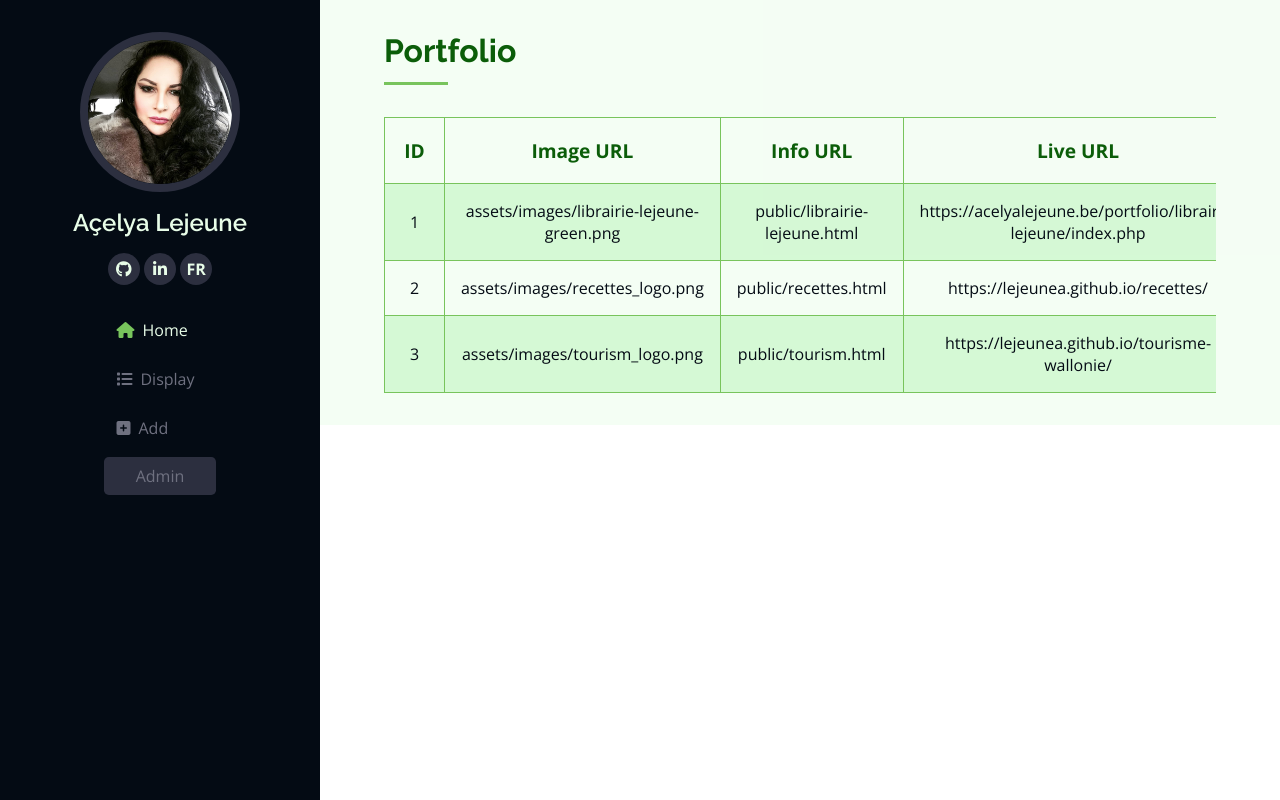
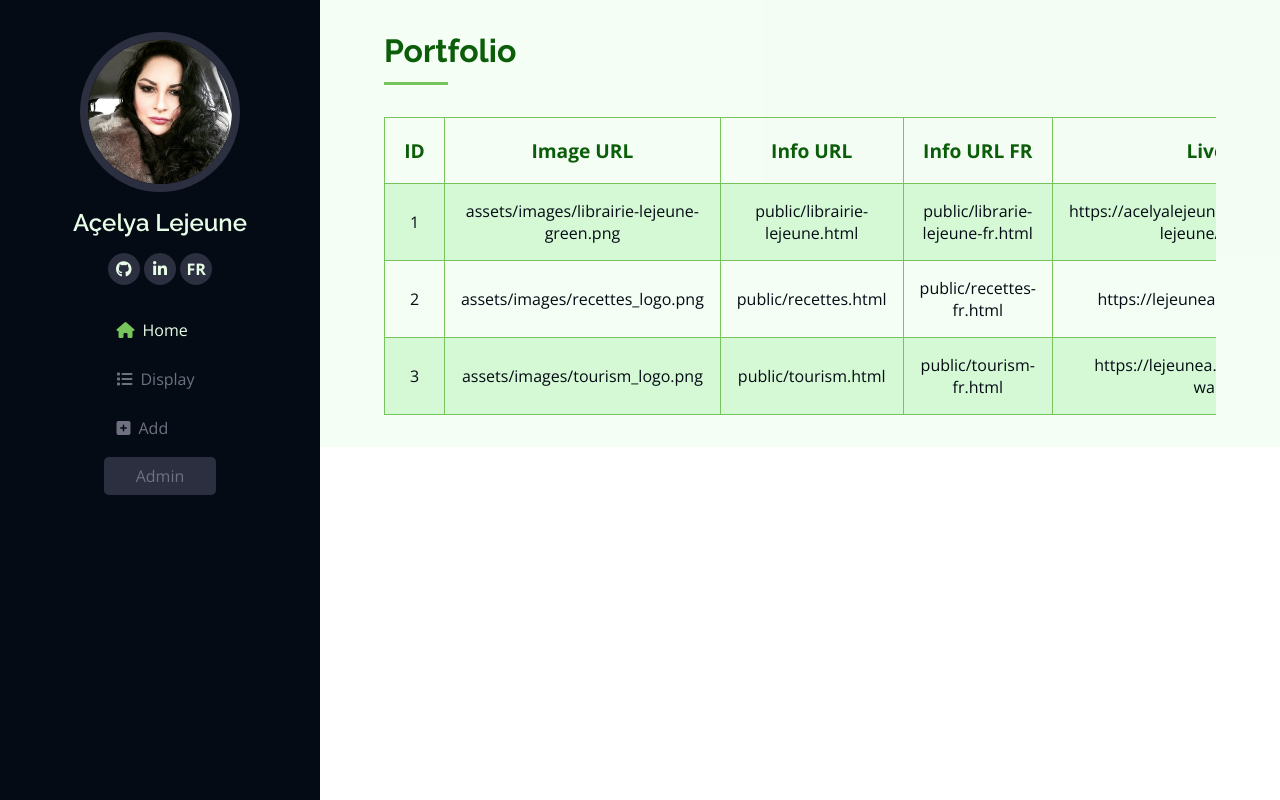
Before and after one commit to LejeuneA/portfolio-lejeune, a PHP site: page /admin/portfolio.php in a window 1280 px wide. Run offline with PHP 8.4, Linux system fonts and the light colour scheme; data comes from the database, SQL or seed files in the repository; some libraries are stand-ins or nearby versions.

Commit message:
Update portfolio.php

```diff
--- a/admin/portfolio.php
+++ b/admin/portfolio.php
@@ -36,7 +36,7 @@ $items = $stmt->fetchAll();
         <!-- Profile -->
         <div class="profile">
             <img src="../assets/images/header-photo.jpg" alt class="profile-img">
-            <h1 class="text-light"><a href="index.html">Açelya Lejeune</a></h1>
+            <h1 class="text-light"><a href="../index.php">Açelya Lejeune</a></h1>
             <div class="social-links">
                 <a href="https://github.com/lejeunea" class="github" target="_blank"><i class="fa fa-github"></i></a>
                 <a href="https://www.linkedin.com/in/acelyalejeune" class="linkedin" target="_blank"><i class="fa fa-linkedin"></i></a>
@@ -71,7 +71,7 @@ $items = $stmt->fetchAll();
         <!-- Profile -->
         <div class="profile">
             <img src="../assets/images/header-photo.jpg" alt class="profile-img">
-            <h1 class="text-light"><a href="index.html">Açelya Lejeune</a></h1>
+            <h1 class="text-light"><a href="../index.php">Açelya Lejeune</a></h1>
             <div class="social-links">
                 <a href="https://github.com/lejeunea" class="github" target="_blank"><i class="fa fa-github"></i></a>
                 <a href="https://www.linkedin.com/in/acelyalejeune" class="linkedin" target="_blank"><i class="fa fa-linkedin"></i></a>
@@ -117,6 +117,7 @@ $items = $stmt->fetchAll();
                         <th>ID</th>
                         <th>Image URL</th>
                         <th>Info URL</th>
+                        <th>Info URL FR</th>
                         <th>Live URL</th>
                         <th>GitHub URL</th>
                         <th>Actions</th>
@@ -128,6 +129,7 @@ $items = $stmt->fetchAll();
                             <td><?= htmlspecialchars($item['id']) ?></td>
                             <td><?= htmlspecialchars($item['image_url']) ?></td>
                             <td><?= htmlspecialchars($item['info_url']) ?></td>
+                            <td><?= htmlspecialchars($item['info_url_fr']) ?></td>
                             <td><?= htmlspecialchars($item['live_url']) ?></td>
                             <td><?= htmlspecialchars($item['github_url']) ?></td>
                             <td><a href="edit.php?id=<?= htmlspecialchars($item['id']) ?>"><i class="fas fa-tools"></i> Edit</a></td>
@@ -158,16 +160,6 @@ $items = $stmt->fetchAll();
 
     <!-- Include main.js -->
     <script src="../js/main.js"></script>
-
-    <!-- Custom JS for debugging data-cell attributes -->
-    <script>
-        document.addEventListener('DOMContentLoaded', () => {
-            const cells = document.querySelectorAll('td[data-cell]');
-            cells.forEach(cell => {
-                console.log(`${cell.getAttribute('data-cell')}: ${cell.textContent}`);
-            });
-        });
-    </script>
 </body>
 
 </html>
```
